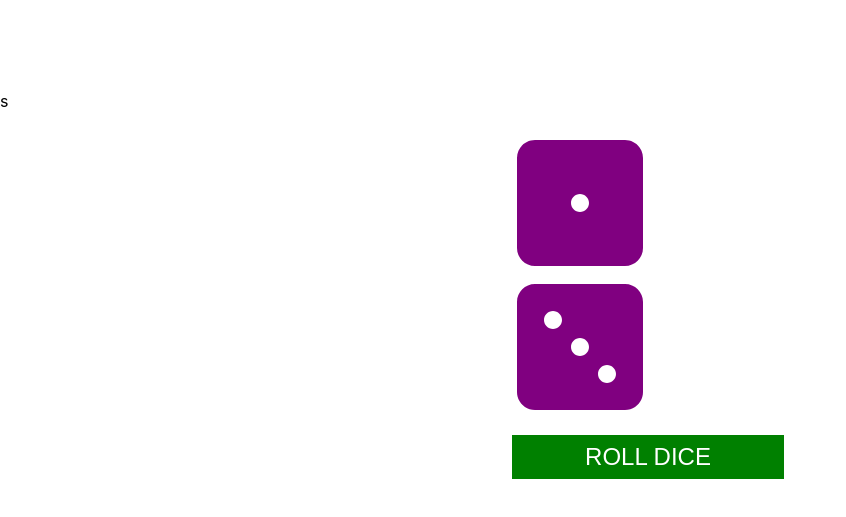
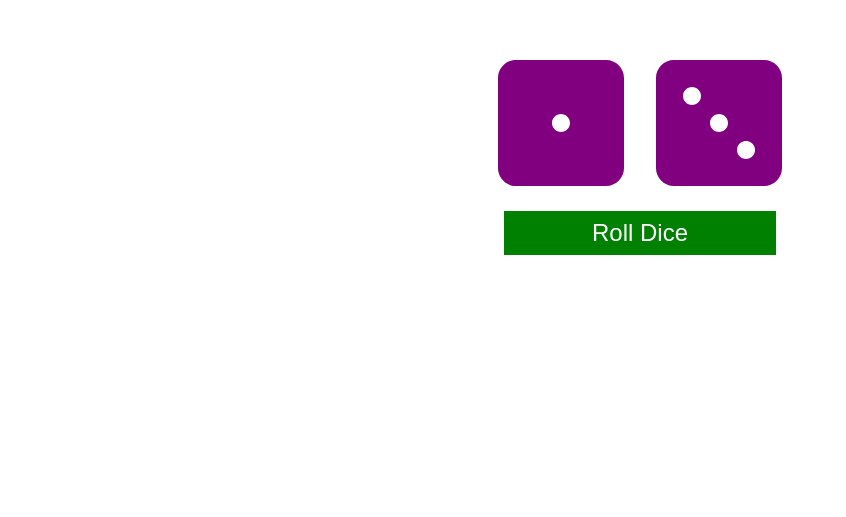
Before and after one commit to Floony7/react-dice-roll-app, a React (Create React App) app: page / in a window 1280 px wide. Shown: the part 109-626 px from the top of the page, without its empty margins (0-846 px from the left). Built offline with nearby package versions, Linux system fonts and the light colour scheme.

Commit message:
Finishing touches on layout, state, animation and timing

```diff
--- a/src/App.css
+++ b/src/App.css
@@ -4,14 +4,67 @@
   align-items: center;
 }
 
-.App-logo {
-  height: 40vmin;
-  pointer-events: none;
+.wobble {
+  -webkit-animation: wobble 1.2s ease-out alternate both;
+  animation: wobble 1.2s ease-out alternate both;
 }
 
-@media (prefers-reduced-motion: no-preference) {
-  .App-logo {
-    animation: App-logo-spin infinite 20s linear;
+@-webkit-keyframes wobble {
+  0%,
+  100% {
+    -webkit-transform: translateX(0%);
+    transform: translateX(0%);
+    -webkit-transform-origin: 50% 50%;
+    transform-origin: 50% 50%;
+  }
+  15% {
+    -webkit-transform: translateX(-30px) rotate(-15deg);
+    transform: translateX(-30px) rotate(-15deg);
+  }
+  30% {
+    -webkit-transform: translateX(15px) rotate(20deg);
+    transform: translateX(15px) rotate(20deg);
+  }
+  45% {
+    -webkit-transform: translateX(-15px) rotate(-3.6deg);
+    transform: translateX(-15px) rotate(-3.6deg);
+  }
+  60% {
+    -webkit-transform: translateX(9px) rotate(2.4deg);
+    transform: translateX(9px) rotate(2.4deg);
+  }
+  75% {
+    -webkit-transform: translateX(-6px) rotate(-1.2deg);
+    transform: translateX(-6px) rotate(-1.2deg);
+  }
+}
+@keyframes wobble {
+  0%,
+  100% {
+    -webkit-transform: translateX(0%);
+    transform: translateX(0%);
+    -webkit-transform-origin: 50% 50%;
+    transform-origin: 50% 50%;
+  }
+  15% {
+    -webkit-transform: translateX(-30px) rotate(-6deg);
+    transform: translateX(-30px) rotate(-6deg);
+  }
+  30% {
+    -webkit-transform: translateX(15px) rotate(6deg);
+    transform: translateX(15px) rotate(6deg);
+  }
+  45% {
+    -webkit-transform: translateX(-15px) rotate(-3.6deg);
+    transform: translateX(-15px) rotate(-3.6deg);
+  }
+  60% {
+    -webkit-transform: translateX(9px) rotate(2.4deg);
+    transform: translateX(9px) rotate(2.4deg);
+  }
+  75% {
+    -webkit-transform: translateX(-6px) rotate(-1.2deg);
+    transform: translateX(-6px) rotate(-1.2deg);
   }
 }
 
--- a/src/App.js
+++ b/src/App.js
@@ -16,7 +16,7 @@ function App() {
   } */
   return (
     <div className="App">
-      <RollDice />s
+      <RollDice />
     </div>
   )
 }
--- /dev/null
+++ b/src/DiceStyles.js
@@ -0,0 +1,14 @@
+import styled from "styled-components"
+
+export const DieWrap = styled.div`
+  height: 100vh;
+  margin-top: 20vh;
+  display: flex;
+  flex-flow: column nowrap;
+`
+
+export const DiceContainer = styled.div`
+  display: flex;
+  justify-content: center;
+  align-content: center;
+`
--- a/src/Die.js
+++ b/src/Die.js
@@ -1,15 +1,16 @@
 import React from "react"
 import { FontAwesomeIcon } from "@fortawesome/react-fontawesome"
 import styled from "styled-components"
+import "./App.css"
 
 const DieStyles = styled.div`
-  margin: 0 0.3rem;
+  margin: 0 1rem;
   display: inline-block;
 `
 
-const Die = ({ roll }) => {
+const Die = ({ roll, isRolling }) => {
   return (
-    <DieStyles>
+    <DieStyles className={isRolling && "wobble"}>
       <FontAwesomeIcon icon={roll} color="purple" size="9x" />
     </DieStyles>
   )
--- a/src/DieWrap.js
+++ /dev/null
@@ -1,8 +0,0 @@
-import styled from "styled-components"
-
-export const DieWrap = styled.div`
-  width: 20vw;
-  margin: 0 auto;
-  height: 200px;
-  transform: translateY(30vh);
-`
--- a/src/RollDice.js
+++ b/src/RollDice.js
@@ -1,7 +1,7 @@
 import React, { useState } from "react"
 import Die from "./Die"
 import { faDiceFour, faDiceFive, faDiceSix, faDiceOne, faDiceThree, faDiceTwo } from "@fortawesome/free-solid-svg-icons"
-import { DieWrap } from "./DieWrap"
+import { DieWrap, DiceContainer } from "./DiceStyles"
 import styled from "styled-components"
 
 const Button = styled.button`
@@ -13,8 +13,8 @@ const Button = styled.button`
   background-color: green;
   color: #fff;
   font-size: 1.5rem;
-  text-transform: uppercase;
   transition: all 0.4s ease-in-out;
+  align-self: center;
 
   &:hover {
     background-color: teal;
@@ -31,20 +31,30 @@ const numbersInWords = [faDiceOne, faDiceTwo, faDiceThree, faDiceFour, faDiceFiv
 const RollDice = (props) => {
   const [roll, setRoll] = useState(faDiceOne)
   const [roll2, setRoll2] = useState(faDiceThree)
+  const [isRolling, setIsRolling] = useState(false)
 
   const rollDice = () => {
     const randomNum = Math.floor(Math.random() * 6)
     const randomNum2 = Math.floor(Math.random() * 6)
     const selectedNum = numbersInWords[randomNum]
     const selectedNum2 = numbersInWords[randomNum2]
-    setRoll(selectedNum)
-    setRoll2(selectedNum2)
+    setIsRolling(true)
+    // Set isRolling to false after 2 seconds
+    setTimeout(() => {
+      setRoll(selectedNum)
+      setRoll2(selectedNum2)
+      setIsRolling(false)
+    }, 1000)
   }
   return (
     <DieWrap>
-      <Die roll={roll} />
-      <Die roll={roll2} />
-      <Button onClick={rollDice}>Roll Dice</Button>
+      <DiceContainer>
+        <Die roll={roll} isRolling={isRolling} />
+        <Die roll={roll2} isRolling={isRolling} />
+      </DiceContainer>
+      <Button onClick={rollDice} disabled={isRolling}>
+        {isRolling ? "Rolling..." : "Roll Dice"}
+      </Button>
     </DieWrap>
   )
 }
```
